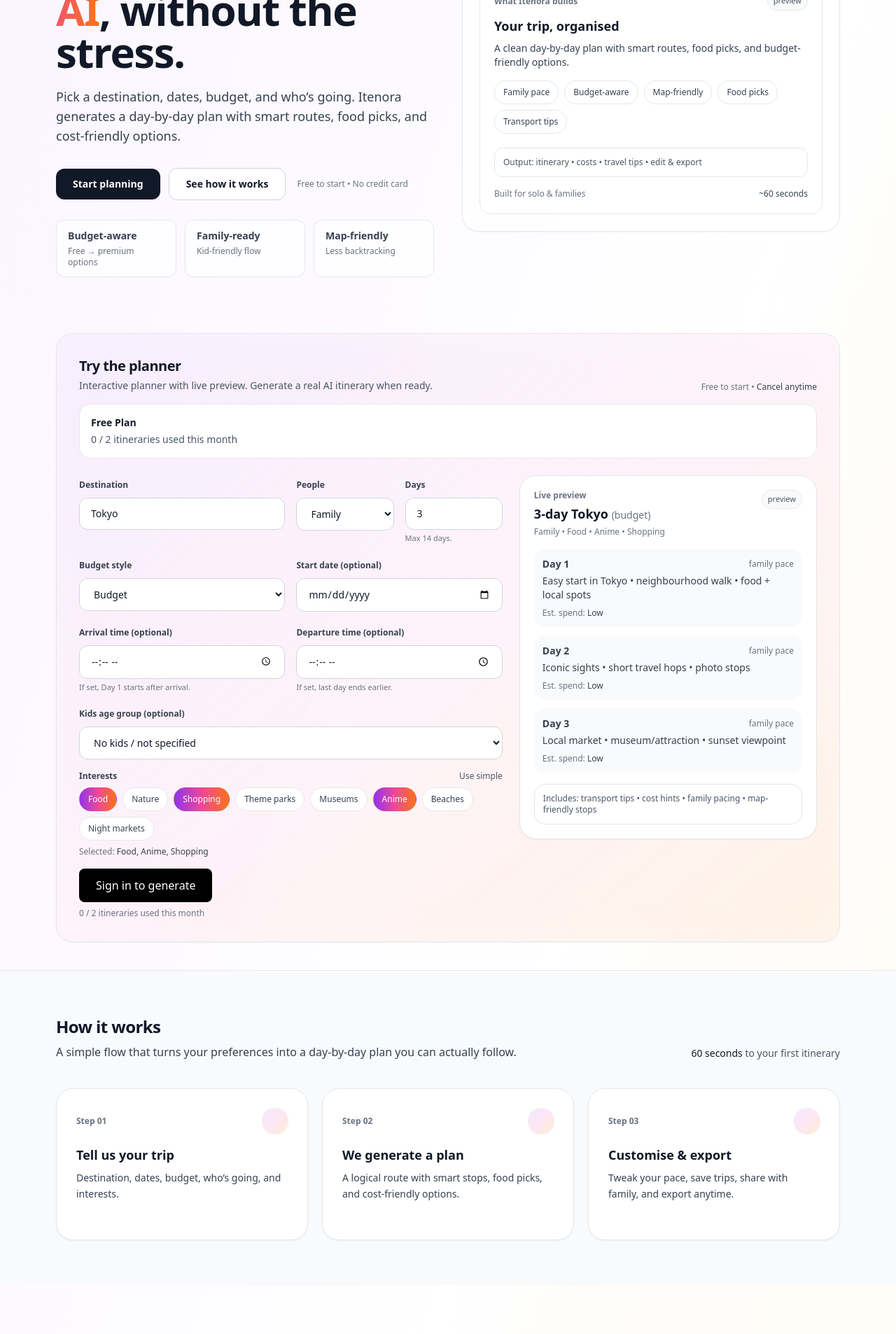
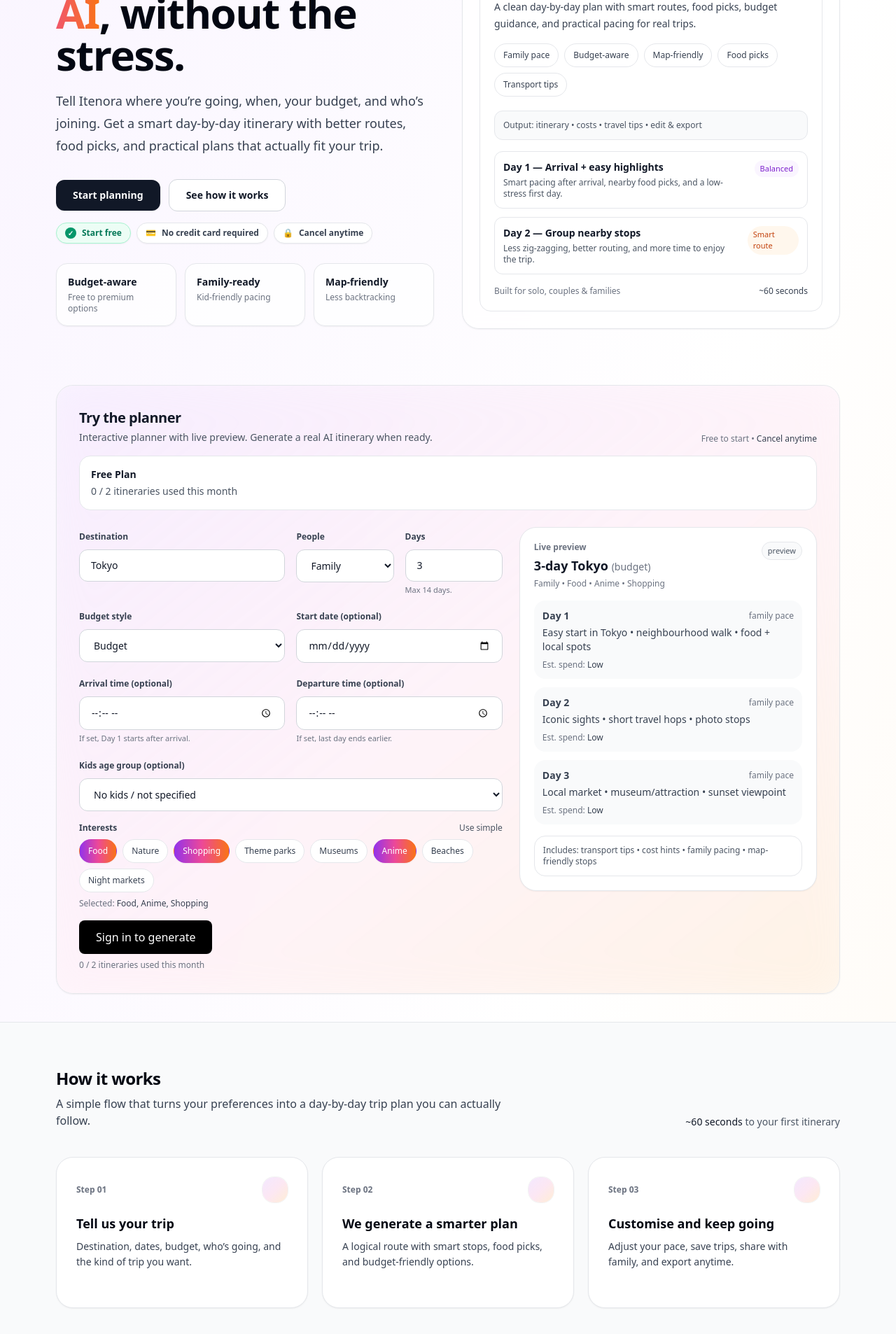
Before and after one commit to mochamoc13/itenora, a Next.js app: page / in a window 1280 px wide. Shown: the part 280-2186 px from the top of the page at 70% size. Built offline with nearby package versions, Linux system fonts and the light colour scheme; no server answers.

Commit message:
hero badges + UI upgrade

```diff
--- a/app/page.tsx
+++ b/app/page.tsx
@@ -4,6 +4,7 @@ import PlannerCard from "@/components/PlannerCard";
 import PricingButton from "@/components/PricingButtons";
 import ManageBillingButton from "@/components/ManageBillingButton";
 import { createSupabaseServerClient } from "@/lib/supabase/server";
+import HeroBadges from "@/components/HeroBadges";
 
 export default async function Home() {
   const { userId } = await auth();
@@ -30,14 +31,14 @@ export default async function Home() {
       <section className="mx-auto max-w-6xl px-4 py-14 md:py-20">
         <div className="grid items-center gap-10 md:grid-cols-2">
           <div>
-            <div className="inline-flex items-center gap-2 rounded-full border border-gray-200 bg-white/70 px-3 py-1 text-xs font-medium text-gray-700">
+            <div className="inline-flex items-center gap-2 rounded-full border border-gray-200 bg-white/80 px-3 py-1 text-xs font-medium text-gray-700 shadow-sm">
               <span className="inline-block h-2 w-2 rounded-full bg-green-500" />
               Early access is open
               <span className="text-gray-400">•</span>
               AI trip planning in minutes
             </div>
 
-            <h1 className="mt-5 text-4xl font-extrabold leading-[1.05] tracking-tight md:text-6xl">
+            <h1 className="mt-5 max-w-3xl text-4xl font-extrabold leading-[1.02] tracking-tight text-gray-950 md:text-6xl">
               Plan your trip{" "}
               <span className="bg-gradient-to-r from-purple-600 via-pink-500 to-orange-500 bg-clip-text text-transparent">
                 with AI
@@ -45,47 +46,49 @@ export default async function Home() {
               , without the stress.
             </h1>
 
-            <p className="mt-5 max-w-xl text-lg text-gray-700">
-              Pick a destination, dates, budget, and who’s going. Itenora
-              generates a day-by-day plan with smart routes, food picks, and
-              cost-friendly options.
+            <p className="mt-5 max-w-xl text-lg leading-8 text-gray-700">
+              Tell Itenora where you’re going, when, your budget, and who’s
+              joining. Get a smart day-by-day itinerary with better routes, food
+              picks, and practical plans that actually fit your trip.
             </p>
 
             <div className="mt-8 flex flex-col gap-3 sm:flex-row sm:items-center">
               <a
                 href="#planner"
-                className="inline-flex items-center justify-center rounded-xl bg-gray-900 px-6 py-3 text-sm font-semibold text-white shadow-sm transition hover:bg-black"
+                className="inline-flex items-center justify-center rounded-xl bg-gray-900 px-6 py-3 text-sm font-semibold text-white shadow-sm transition hover:-translate-y-0.5 hover:bg-black"
               >
                 Start planning
               </a>
 
               <a
                 href="#how"
-                className="inline-flex items-center justify-center rounded-xl border border-gray-300 bg-white px-6 py-3 text-sm font-semibold text-gray-900 transition hover:bg-gray-50"
+                className="inline-flex items-center justify-center rounded-xl border border-gray-300 bg-white px-6 py-3 text-sm font-semibold text-gray-900 transition hover:-translate-y-0.5 hover:bg-gray-50"
               >
                 See how it works
               </a>
-
-              <span className="text-xs text-gray-500 sm:ml-1">
-                Free to start • No credit card
-              </span>
             </div>
 
-            <div className="mt-7 grid max-w-xl grid-cols-2 gap-3 text-sm text-gray-700 sm:grid-cols-3">
-              <div className="rounded-xl border border-gray-200 bg-white/70 px-4 py-3">
-                <div className="font-semibold">Budget-aware</div>
+            <div className="mt-4">
+              <HeroBadges />
+            </div>
+
+            <div className="mt-7 grid max-w-xl grid-cols-1 gap-3 text-sm text-gray-700 sm:grid-cols-3">
+              <div className="rounded-2xl border border-gray-200 bg-white/80 px-4 py-4 shadow-sm">
+                <div className="font-semibold text-gray-900">Budget-aware</div>
                 <div className="mt-1 text-xs text-gray-500">
-                  Free → premium options
+                  Free to premium options
                 </div>
               </div>
-              <div className="rounded-xl border border-gray-200 bg-white/70 px-4 py-3">
-                <div className="font-semibold">Family-ready</div>
+
+              <div className="rounded-2xl border border-gray-200 bg-white/80 px-4 py-4 shadow-sm">
+                <div className="font-semibold text-gray-900">Family-ready</div>
                 <div className="mt-1 text-xs text-gray-500">
-                  Kid-friendly flow
+                  Kid-friendly pacing
                 </div>
               </div>
-              <div className="rounded-xl border border-gray-200 bg-white/70 px-4 py-3">
-                <div className="font-semibold">Map-friendly</div>
+
+              <div className="rounded-2xl border border-gray-200 bg-white/80 px-4 py-4 shadow-sm">
+                <div className="font-semibold text-gray-900">Map-friendly</div>
                 <div className="mt-1 text-xs text-gray-500">
                   Less backtracking
                 </div>
@@ -107,13 +110,13 @@ export default async function Home() {
                   </span>
                 </div>
 
-                <h3 className="mt-2 text-lg font-semibold">
+                <h3 className="mt-3 text-xl font-semibold text-gray-950">
                   Your trip, organised
                 </h3>
 
-                <p className="mt-2 text-sm text-gray-700">
-                  A clean day-by-day plan with smart routes, food picks, and
-                  budget-friendly options.
+                <p className="mt-2 text-sm leading-6 text-gray-700">
+                  A clean day-by-day plan with smart routes, food picks, budget
+                  guidance, and practical pacing for real trips.
                 </p>
 
                 <div className="mt-4 flex flex-wrap gap-2">
@@ -133,12 +136,48 @@ export default async function Home() {
                   ))}
                 </div>
 
-                <div className="mt-5 rounded-xl border border-gray-200 bg-white p-3 text-xs text-gray-600">
+                <div className="mt-5 rounded-xl border border-gray-200 bg-gray-50 p-3 text-xs text-gray-600">
                   Output: itinerary • costs • travel tips • edit & export
                 </div>
 
+                <div className="mt-4 space-y-3">
+                  <div className="rounded-xl border border-gray-200 bg-white p-3">
+                    <div className="flex items-start justify-between gap-3">
+                      <div>
+                        <div className="text-sm font-semibold text-gray-900">
+                          Day 1 — Arrival + easy highlights
+                        </div>
+                        <div className="mt-1 text-xs text-gray-600">
+                          Smart pacing after arrival, nearby food picks, and a
+                          low-stress first day.
+                        </div>
+                      </div>
+                      <span className="rounded-full bg-purple-50 px-2 py-1 text-[11px] font-medium text-purple-700">
+                        Balanced
+                      </span>
+                    </div>
+                  </div>
+
+                  <div className="rounded-xl border border-gray-200 bg-white p-3">
+                    <div className="flex items-start justify-between gap-3">
+                      <div>
+                        <div className="text-sm font-semibold text-gray-900">
+                          Day 2 — Group nearby stops
+                        </div>
+                        <div className="mt-1 text-xs text-gray-600">
+                          Less zig-zagging, better routing, and more time to
+                          enjoy the trip.
+                        </div>
+                      </div>
+                      <span className="rounded-full bg-orange-50 px-2 py-1 text-[11px] font-medium text-orange-700">
+                        Smart route
+                      </span>
+                    </div>
+                  </div>
+                </div>
+
                 <div className="mt-4 flex items-center justify-between text-xs text-gray-500">
-                  <span>Built for solo & families</span>
+                  <span>Built for solo, couples & families</span>
                   <span className="font-medium text-gray-700">~60 seconds</span>
                 </div>
               </div>
@@ -157,16 +196,16 @@ export default async function Home() {
         <div className="mx-auto max-w-6xl px-4 py-16">
           <div className="flex flex-col gap-3 md:flex-row md:items-end md:justify-between">
             <div>
-              <h2 className="text-2xl font-semibold tracking-tight">
+              <h2 className="text-2xl font-semibold tracking-tight text-gray-950">
                 How it works
               </h2>
               <p className="mt-2 max-w-2xl text-gray-700">
-                A simple flow that turns your preferences into a day-by-day plan
-                you can actually follow.
+                A simple flow that turns your preferences into a day-by-day trip
+                plan you can actually follow.
               </p>
             </div>
             <div className="text-sm text-gray-600">
-              <span className="font-medium text-gray-900">60 seconds</span> to
+              <span className="font-medium text-gray-900">~60 seconds</span> to
               your first itinerary
             </div>
           </div>
@@ -176,17 +215,17 @@ export default async function Home() {
               {
                 step: "01",
                 title: "Tell us your trip",
-                desc: "Destination, dates, budget, who’s going, and interests.",
+                desc: "Destination, dates, budget, who’s going, and the kind of trip you want.",
               },
               {
                 step: "02",
-                title: "We generate a plan",
-                desc: "A logical route with smart stops, food picks, and cost-friendly options.",
+                title: "We generate a smarter plan",
+                desc: "A logical route with smart stops, food picks, and budget-friendly options.",
               },
               {
                 step: "03",
-                title: "Customise & export",
-                desc: "Tweak your pace, save trips, share with family, and export anytime.",
+                title: "Customise and keep going",
+                desc: "Adjust your pace, save trips, share with family, and export anytime.",
               },
             ].map((x) => (
               <div
@@ -200,7 +239,9 @@ export default async function Home() {
                   <span className="h-9 w-9 rounded-2xl bg-gradient-to-br from-purple-100 via-pink-100 to-orange-100 ring-1 ring-black/5" />
                 </div>
 
-                <div className="mt-4 text-lg font-semibold">{x.title}</div>
+                <div className="mt-4 text-lg font-semibold text-gray-950">
+                  {x.title}
+                </div>
                 <div className="mt-2 text-sm leading-relaxed text-gray-700">
                   {x.desc}
                 </div>
@@ -215,15 +256,17 @@ export default async function Home() {
       <section id="features" className="mx-auto max-w-6xl px-4 py-16">
         <div className="flex flex-col gap-3 md:flex-row md:items-end md:justify-between">
           <div>
-            <h2 className="text-2xl font-semibold tracking-tight">Features</h2>
+            <h2 className="text-2xl font-semibold tracking-tight text-gray-950">
+              Features
+            </h2>
             <p className="mt-2 max-w-2xl text-gray-700">
               Built for real trips — whether you’re solo, with friends, or
               travelling with the kids.
             </p>
           </div>
           <div className="text-sm text-gray-600">
-            Designed to be{" "}
-            <span className="font-medium text-gray-900">mobile-first</span>
+            Designed to feel{" "}
+            <span className="font-medium text-gray-900">simple and useful</span>
           </div>
         </div>
 
@@ -236,7 +279,7 @@ export default async function Home() {
             },
             {
               title: "Pace controls",
-              desc: "Relaxed, normal, or packed — itineraries that fit your energy.",
+              desc: "Relaxed, balanced, or packed — itineraries that fit your energy.",
               tint: "from-orange-100 via-pink-100 to-purple-100",
             },
             {
@@ -246,7 +289,7 @@ export default async function Home() {
             },
             {
               title: "Family-ready planning",
-              desc: "Kid-friendly ideas and a sensible daily flow, so everyone enjoys the trip.",
+              desc: "Kid-friendly ideas and a sensible daily flow so everyone enjoys the trip.",
               tint: "from-purple-100 via-orange-100 to-pink-100",
             },
           ].map((x) => (
@@ -259,7 +302,9 @@ export default async function Home() {
                   className={`h-12 w-12 rounded-2xl bg-gradient-to-br ${x.tint} ring-1 ring-black/5`}
                 />
                 <div>
-                  <div className="text-lg font-semibold">{x.title}</div>
+                  <div className="text-lg font-semibold text-gray-950">
+                    {x.title}
+                  </div>
                   <div className="mt-2 text-sm leading-relaxed text-gray-700">
                     {x.desc}
                   </div>
@@ -276,7 +321,9 @@ export default async function Home() {
         <div className="mx-auto max-w-6xl px-4 py-16">
           <div className="flex flex-col gap-3 md:flex-row md:items-end md:justify-between">
             <div>
-              <h2 className="text-2xl font-semibold tracking-tight">Pricing</h2>
+              <h2 className="text-2xl font-semibold tracking-tight text-gray-950">
+                Pricing
+              </h2>
               <p className="mt-2 max-w-2xl text-gray-700">
                 Start free. Upgrade when you’re planning more trips or want
                 exports and advanced preferences.
@@ -284,8 +331,8 @@ export default async function Home() {
             </div>
 
             <div className="inline-flex items-center gap-2 rounded-full border border-emerald-200 bg-emerald-50 px-4 py-2 text-sm font-semibold text-emerald-700 shadow-sm">
-              <span className="inline-block h-2.5 w-2.5 rounded-full bg-emerald-500 animate-pulse" />
-              Try risk-free • Cancel anytime • No lock-in
+              <span className="inline-block h-2.5 w-2.5 animate-pulse rounded-full bg-emerald-500" />
+              Start free • Cancel anytime • No lock-in
             </div>
           </div>
 
@@ -350,7 +397,7 @@ export default async function Home() {
               {currentPlan === "free" ? (
                 <button
                   disabled
-                  className="mt-7 inline-flex w-full items-center justify-center rounded-xl bg-gray-200 px-4 py-2.5 text-sm font-semibold text-gray-500 cursor-not-allowed"
+                  className="mt-7 inline-flex w-full cursor-not-allowed items-center justify-center rounded-xl bg-gray-200 px-4 py-2.5 text-sm font-semibold text-gray-500"
                 >
                   Current plan
                 </button>
@@ -423,7 +470,7 @@ export default async function Home() {
               {currentPlan === "plus" ? (
                 <button
                   disabled
-                  className="mt-7 inline-flex w-full items-center justify-center rounded-xl bg-gray-200 px-4 py-2.5 text-sm font-semibold text-gray-500 cursor-not-allowed"
+                  className="mt-7 inline-flex w-full cursor-not-allowed items-center justify-center rounded-xl bg-gray-200 px-4 py-2.5 text-sm font-semibold text-gray-500"
                 >
                   Current plan
                 </button>
@@ -506,7 +553,7 @@ export default async function Home() {
               {currentPlan === "pro" ? (
                 <button
                   disabled
-                  className="mt-7 inline-flex w-full items-center justify-center rounded-xl bg-gray-200 px-4 py-2.5 text-sm font-semibold text-gray-500 cursor-not-allowed"
+                  className="mt-7 inline-flex w-full cursor-not-allowed items-center justify-center rounded-xl bg-gray-200 px-4 py-2.5 text-sm font-semibold text-gray-500"
                 >
                   Current plan
                 </button>
@@ -549,7 +596,7 @@ export default async function Home() {
 
       <section className="mx-auto max-w-6xl px-4 py-16">
         <div className="rounded-3xl border border-gray-200 bg-white p-8 text-center shadow-sm md:p-12">
-          <h2 className="text-2xl font-semibold tracking-tight">
+          <h2 className="text-2xl font-semibold tracking-tight text-gray-950">
             Start planning your next trip today
           </h2>
           <p className="mt-3 text-gray-700">
--- /dev/null
+++ b/components/HeroBadges.tsx
@@ -0,0 +1,22 @@
+export default function HeroBadges() {
+  return (
+    <div className="flex flex-wrap items-center gap-2">
+      <span className="inline-flex items-center gap-2 rounded-full border border-emerald-200 bg-emerald-50 px-3 py-1.5 text-xs font-semibold text-emerald-700 shadow-sm">
+        <span className="inline-flex h-4 w-4 items-center justify-center rounded-full bg-emerald-600 text-[10px] text-white">
+          ✓
+        </span>
+        Start free
+      </span>
+
+      <span className="inline-flex items-center gap-2 rounded-full border border-gray-200 bg-white px-3 py-1.5 text-xs font-semibold text-gray-700 shadow-sm">
+        <span>💳</span>
+        No credit card required
+      </span>
+
+      <span className="inline-flex items-center gap-2 rounded-full border border-gray-200 bg-white px-3 py-1.5 text-xs font-semibold text-gray-700 shadow-sm">
+        <span>🔒</span>
+        Cancel anytime
+      </span>
+    </div>
+  );
+}
```
